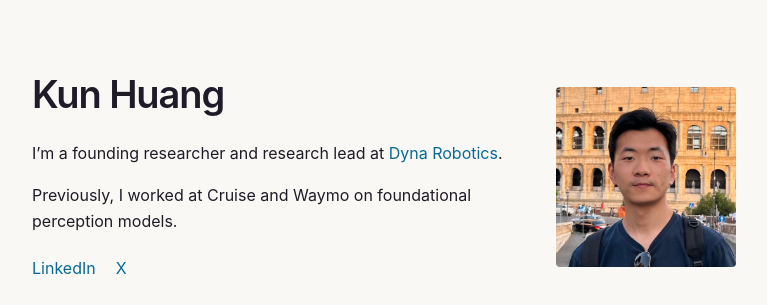
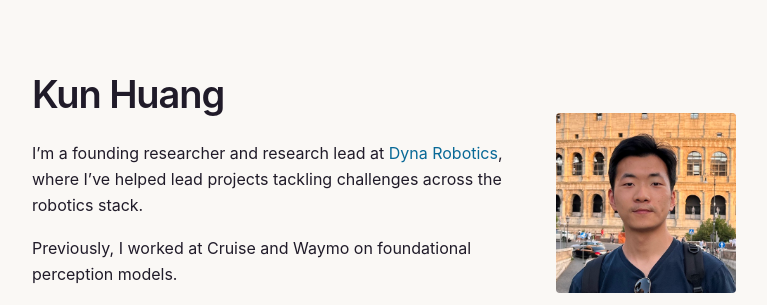
Before and after one commit to kunh630/kunh630.github.io, a plain HTML site: page index.html in a window 1280 px wide. Shown: the top 305 px of the page, without its empty margins (256-1023 px from the left). Drawn offline with Linux system fonts and the light colour scheme.

Commit message:
Expand introduction with collaborative research focus

```diff
--- a/index.html
+++ b/index.html
@@ -22,7 +22,7 @@
         <div class="intro-copy">
           <h1>Kun Huang</h1>
           <!-- Edit these paragraphs to update the introduction. -->
-          <p>I’m a founding researcher and research lead at <a href="https://www.dyna.co/">Dyna Robotics</a>.</p>
+          <p>I’m a founding researcher and research lead at <a href="https://www.dyna.co/">Dyna Robotics</a>, where I’ve helped lead projects tackling challenges across the robotics stack.</p>
           <p>Previously, I worked at Cruise and Waymo on foundational perception models.</p>
           <nav class="social-links" aria-label="Social profiles">
             <a href="https://www.linkedin.com/in/kun-huang-620034171/">LinkedIn</a>
```
